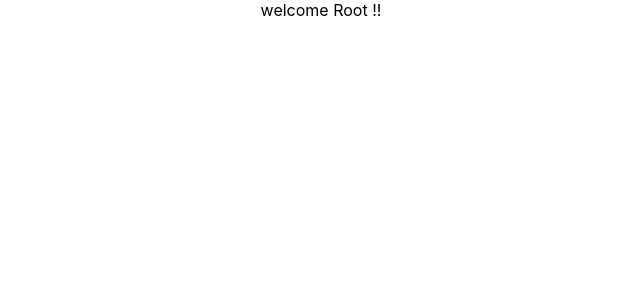
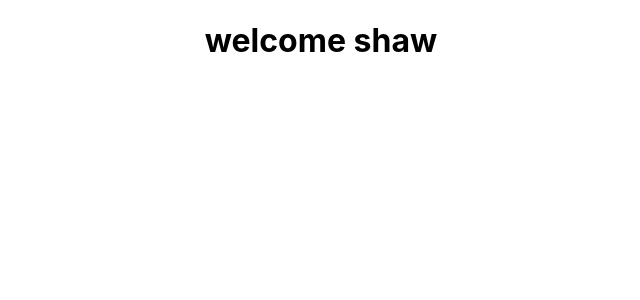
Before and after one commit to saineeharika7/React-Ex1, a React (Create React App) app: page / in a window 1280 px wide. Shown: the top 300 px of the page, without its empty margins (319-959 px from the left). Built offline with nearby package versions, Linux system fonts and the light colour scheme.

Commit message:
conditional-render

```diff
--- a/src/components/UserGreeting.js
+++ b/src/components/UserGreeting.js
@@ -9,15 +9,31 @@ class UserGreeting extends Component {
     }
 
     render() {
-        if(this.state.isLoggedIn != true){
+
+        /*let message;
+        if(this.state.isLoggedIn){
+            message =<div>WELCOME root !!</div>
+        }
+        else{
+            message =<h1>hello everyone </h1>
+        }
+        return(
+             <div>{message}</div>
+         ) */
+        /*if(this.state.isLoggedIn != true){
             return <div>welcome Root !!</div>
 
           }
           else{
                   return <div>welcome Guest !!</div>
 
-          }
-
+          }*/
+        /*return(
+            !this.state.isLoggedIn ? <h1>hello root </h1> : <h1>hello everyone </h1>
+        )*/
+        return(
+            !this.state.isLoggedIn && <h1>welcome shaw</h1>
+        )
     }
 }
 
```
